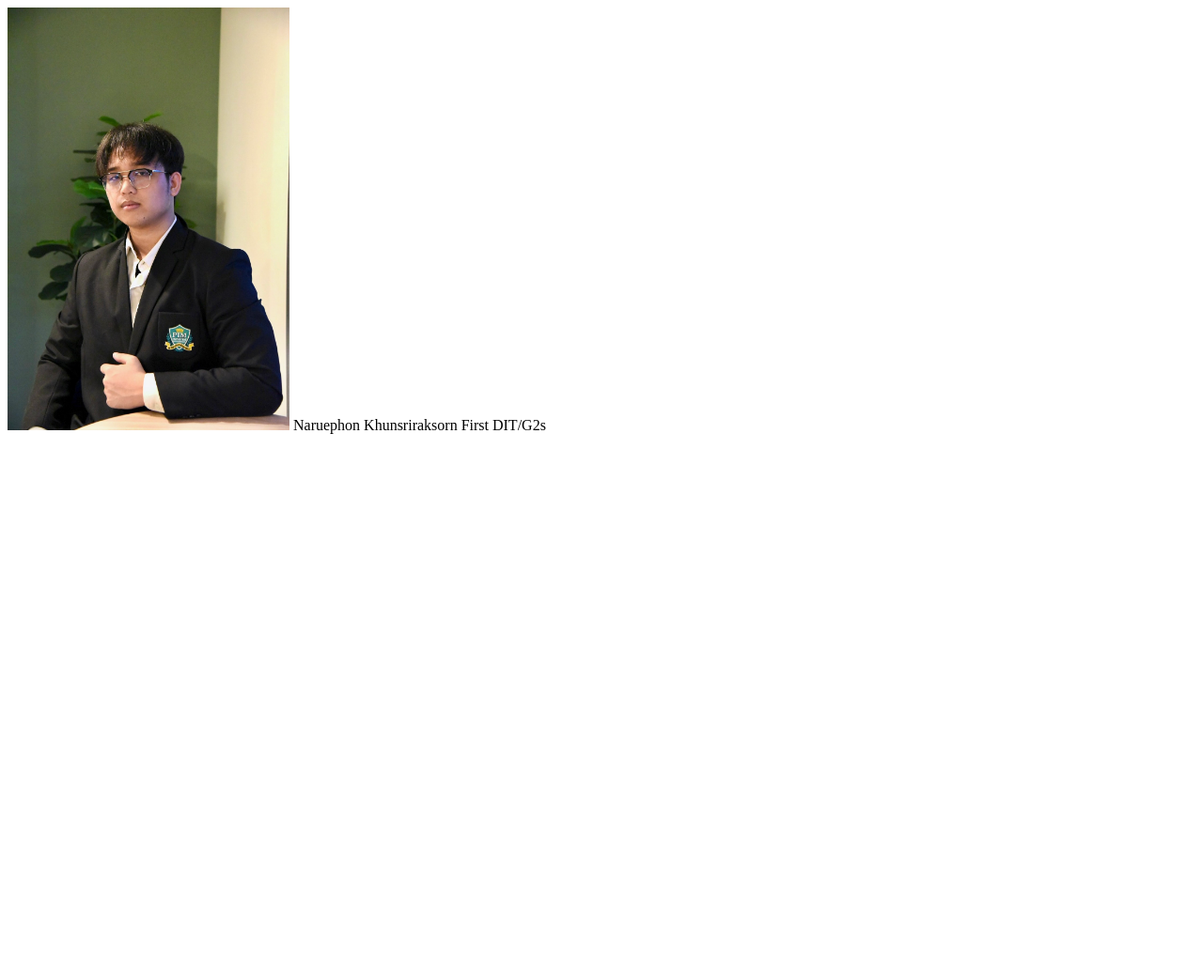
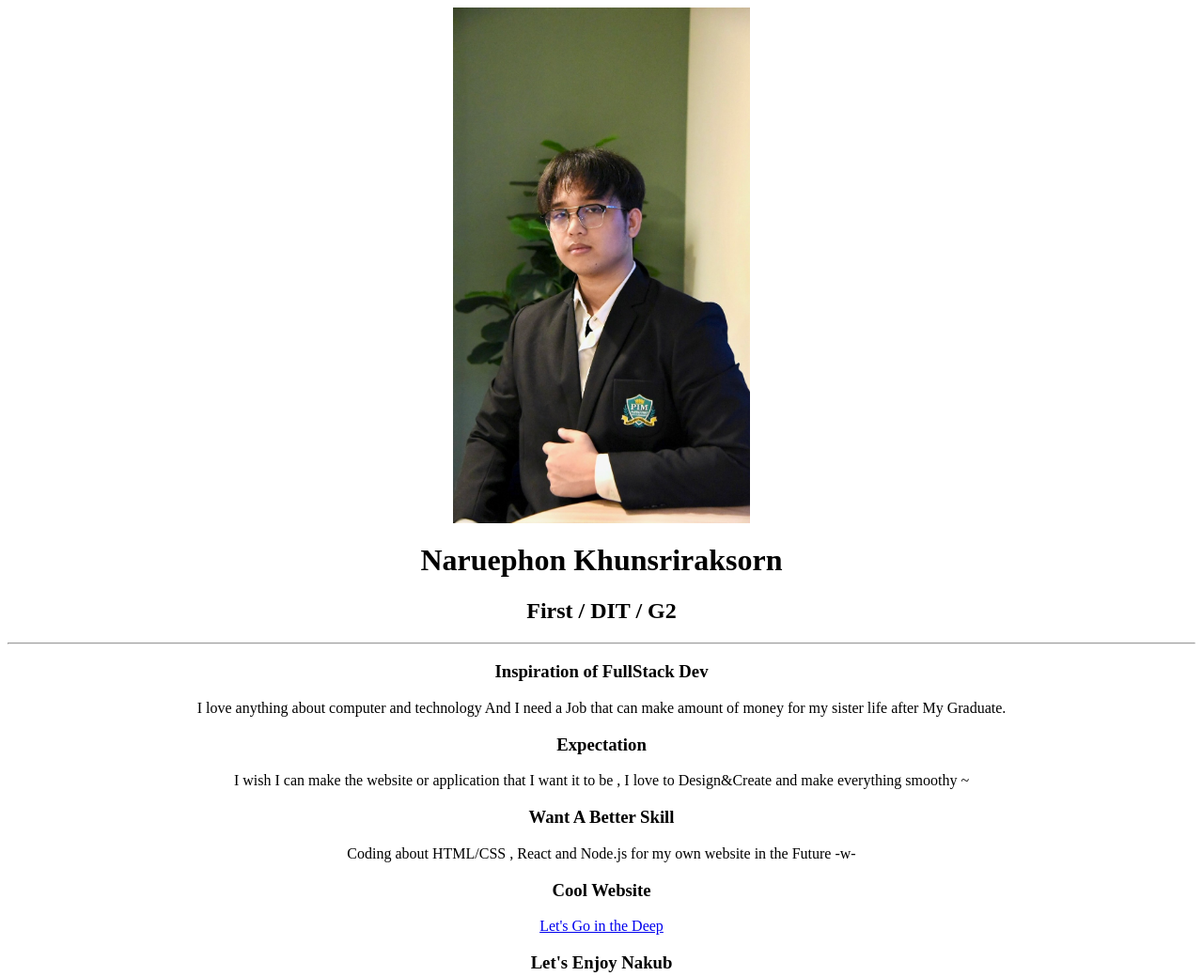
Before and after one commit to Lenz-st/rlenz.github, a plain HTML site: page index.html in a window 1280 px wide. Shown: the top 1039 px of the page at 94% size. Before the commit the page ends 800 px from the top, so only its background shows below. Drawn offline with Linux system fonts and the light colour scheme.

Commit message:
index.html

```diff
--- a/index.html
+++ b/index.html
@@ -1,15 +1,40 @@
-<!DOCTYPE html>
-<html lang="en">
+<html lang="en"></html>
+
 <head>
     <meta charset="UTF-8">
     <meta name="viewport" content="width=device-width, initial-scale=1.0">
-    <title>Info</title>
+    <title>Introduce</title>
+    <style>
+        body {
+            text-align: center;
+        }
+		img {
+			width: 25%;
+			height: 70%;
+            object-fit: cover;
+		}
+	</style>
 </head>
+
 <body>
-
-    <img src="mypic.jpg" alt="Me" width="300">
-    Naruephon Khunsriraksorn
-    First
-    DIT/G2s
+    <img src="mypic.jpg" alt="This is my image">
+    <h1>Naruephon Khunsriraksorn</h1>
+    <h2>First / DIT / G2</h2>
+    <hr>
+    <!-- <p>
+        My name is Naruephon Khunsriraksorn and my nickname is First im study at Panyapiwat Institute of Management.<br> Studying in the Faculty of Engineering, majoring in Digital infomation and Technology.
+    </p> -->
+    <p><h3>Inspiration of FullStack Dev</h3></p>
+    <p>I love anything about computer and technology And I need a Job that can make amount of money for my sister life after My Graduate.</p>
+    <p><h3>Expectation</h3></p>
+    <p>I wish I can make the website or application that I want it to be , I love to Design&Create and make everything smoothy ~</p>
+    <p><h3>Want A Better Skill</h3></p>
+    <p>Coding about HTML/CSS , React and Node.js for my own website in the Future -w-</p>
+    <p><h3>Cool Website</h3></p>
+    <a href="https://neal.fun/deep-sea/">Let's Go in the Deep</a>
+</body>
+<body>
+    <p><h3>Let's Enjoy Nakub</h3></p>
+    <img src="totem.jpg" alt="pla">
 </body>
 </html>
```
